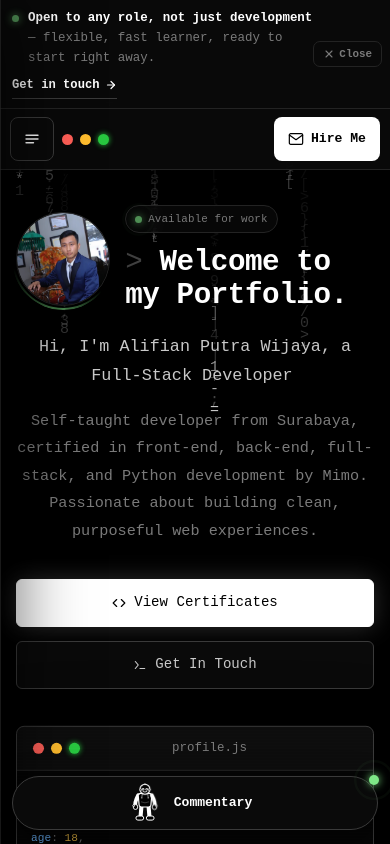
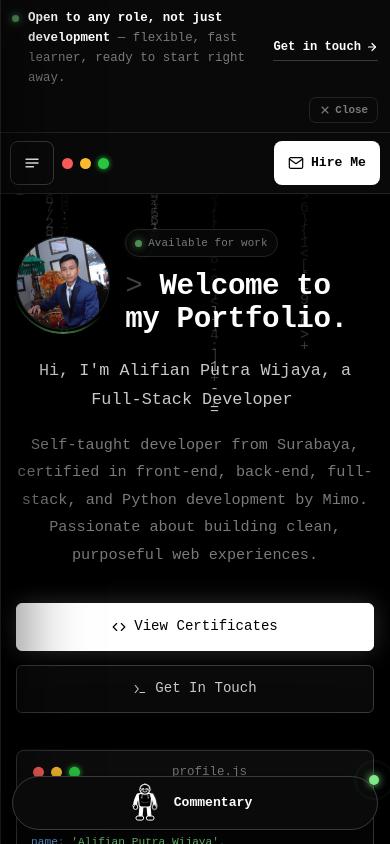
Before and after one commit to alifiancode/alifian-cv, a React (Vite) app: page / in a window 390 px wide. Shown: the top 844 px of the page. Built offline with nearby package versions, Linux system fonts and the light colour scheme.

Commit message:
Update: Fix Responsive

```diff
--- a/src/App.jsx
+++ b/src/App.jsx
@@ -18,7 +18,7 @@ function App() {
 
   return (
     <div className="app">
-      <AnnouncementBar />
+      <AnnouncementBar hidden={sidebarOpen} />
       <ScrollProgress />
       <Navbar onToggleSidebar={() => setSidebarOpen(v => !v)} />
       <Sidebar isOpen={sidebarOpen} onClose={() => setSidebarOpen(false)} />
--- a/src/components/layout/AnnouncementBar/AnnouncementBar.css
+++ b/src/components/layout/AnnouncementBar/AnnouncementBar.css
@@ -12,14 +12,13 @@
 }
 
 .announce__inner {
-  position: relative;
   display: flex;
   flex-wrap: wrap;
   align-items: center;
-  gap: 6px 20px;
+  gap: 10px 24px;
   max-width: 1120px;
   margin: 0 auto;
-  padding: 11px 92px 11px 16px;
+  padding: 11px 16px;
 }
 
 .announce__lead {
@@ -88,10 +87,6 @@
 .announce__close {
   all: unset;
   box-sizing: border-box;
-  position: absolute;
-  top: 50%;
-  right: 12px;
-  transform: translateY(-50%);
   display: inline-flex;
   align-items: center;
   gap: 6px;
@@ -104,6 +99,8 @@
   font-weight: 600;
   color: var(--text-muted);
   cursor: pointer;
+  flex-shrink: 0;
+  margin-left: auto;
   transition: all .2s var(--ease);
 }
 .announce__close svg { flex-shrink: 0; }
@@ -113,7 +110,7 @@
   background: var(--surface-hover);
 }
 .announce__close:active {
-  transform: translateY(-50%) scale(.94);
+  transform: scale(.94);
 }
 .announce__close:focus-visible {
   outline: 2px solid var(--accent);
@@ -121,15 +118,15 @@
 }
 
 @media (max-width: 640px) {
-  .announce__inner { padding: 10px 84px 10px 14px; gap: 6px 14px; }
+  .announce__inner { padding: 10px 14px; gap: 8px 16px; }
   .announce__text { font-size: 0.78rem; }
   .announce__link { font-size: 0.76rem; }
-  .announce__close { height: 28px; padding: 0 10px; font-size: 0.72rem; right: 10px; }
+  .announce__close { height: 28px; padding: 0 10px; font-size: 0.72rem; }
 }
 
 @media (max-width: 400px) {
-  .announce__inner { padding: 9px 76px 9px 12px; }
-  .announce__close { height: 26px; padding: 0 9px; gap: 4px; font-size: 0.68rem; right: 8px; }
+  .announce__inner { padding: 9px 12px; }
+  .announce__close { height: 26px; padding: 0 9px; gap: 4px; font-size: 0.68rem; }
   .announce__close svg { width: 12px; height: 12px; }
 }
 
@@ -138,7 +135,7 @@
   box-sizing: border-box;
   position: fixed;
   top: calc(env(safe-area-inset-top) + 70px);
-  right: 16px;
+  left: 16px;
   z-index: 150;
   display: inline-flex;
   align-items: center;
@@ -184,7 +181,7 @@
 @media (max-width: 480px) {
   .announce-reopen {
     top: calc(env(safe-area-inset-top) + 62px);
-    right: 10px;
+    left: 10px;
     max-width: min(240px, calc(100vw - 20px));
     padding: 7px 14px 7px 10px;
     font-size: 0.7rem;
--- a/src/components/layout/AnnouncementBar/AnnouncementBar.jsx
+++ b/src/components/layout/AnnouncementBar/AnnouncementBar.jsx
@@ -2,7 +2,7 @@ import { useLayoutEffect, useRef, useState } from 'react'
 import { handleSectionLink } from '../../../utils/scrollTo'
 import './AnnouncementBar.css'
 
-export default function AnnouncementBar() {
+export default function AnnouncementBar({ hidden = false }) {
   const [dismissed, setDismissed] = useState(false)
   const barRef = useRef(null)
 
@@ -10,7 +10,7 @@ export default function AnnouncementBar() {
     const root = document.documentElement
     const el = barRef.current
 
-    if (dismissed || !el) {
+    if (dismissed || hidden || !el) {
       root.style.setProperty('--announce-h', '0px')
       return
     }
@@ -27,7 +27,9 @@ export default function AnnouncementBar() {
       window.removeEventListener('resize', setHeight)
       root.style.setProperty('--announce-h', '0px')
     }
-  }, [dismissed])
+  }, [dismissed, hidden])
+
+  if (hidden) return null
 
   if (dismissed) {
     return (
```
